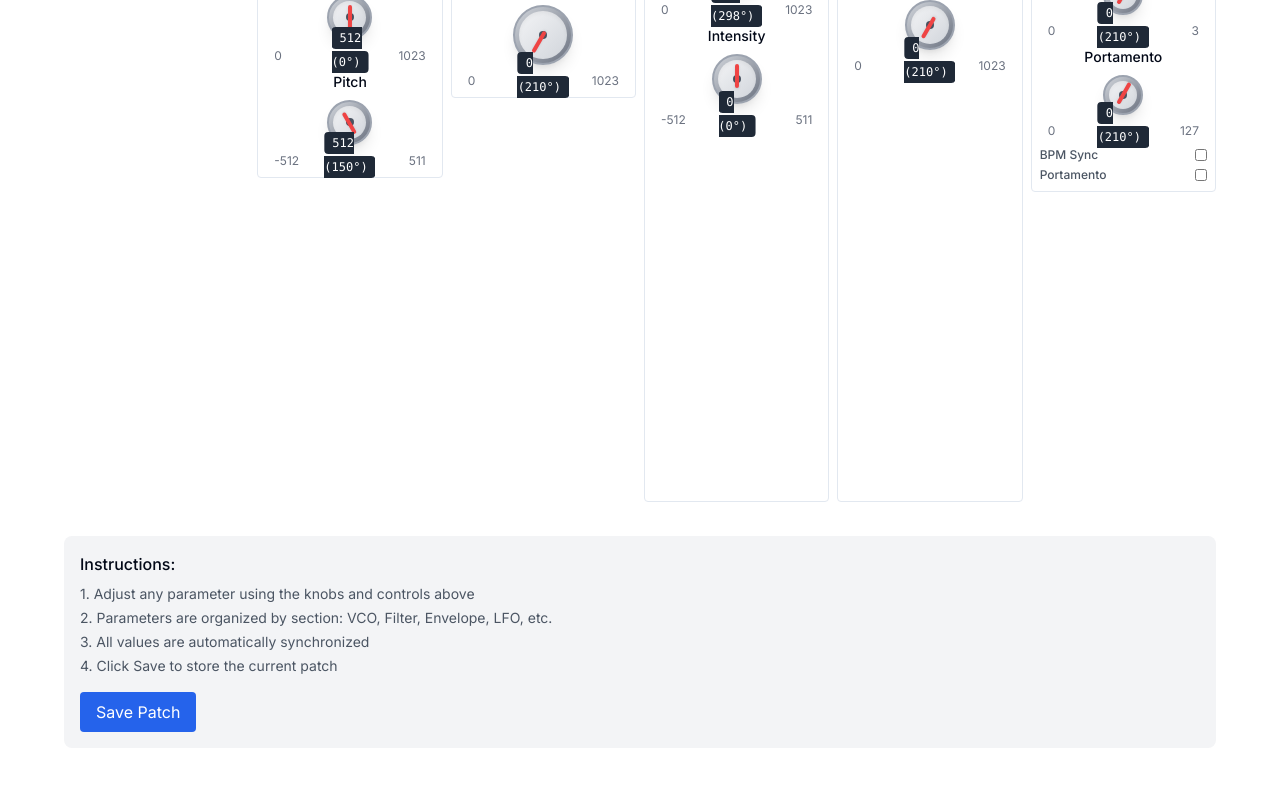
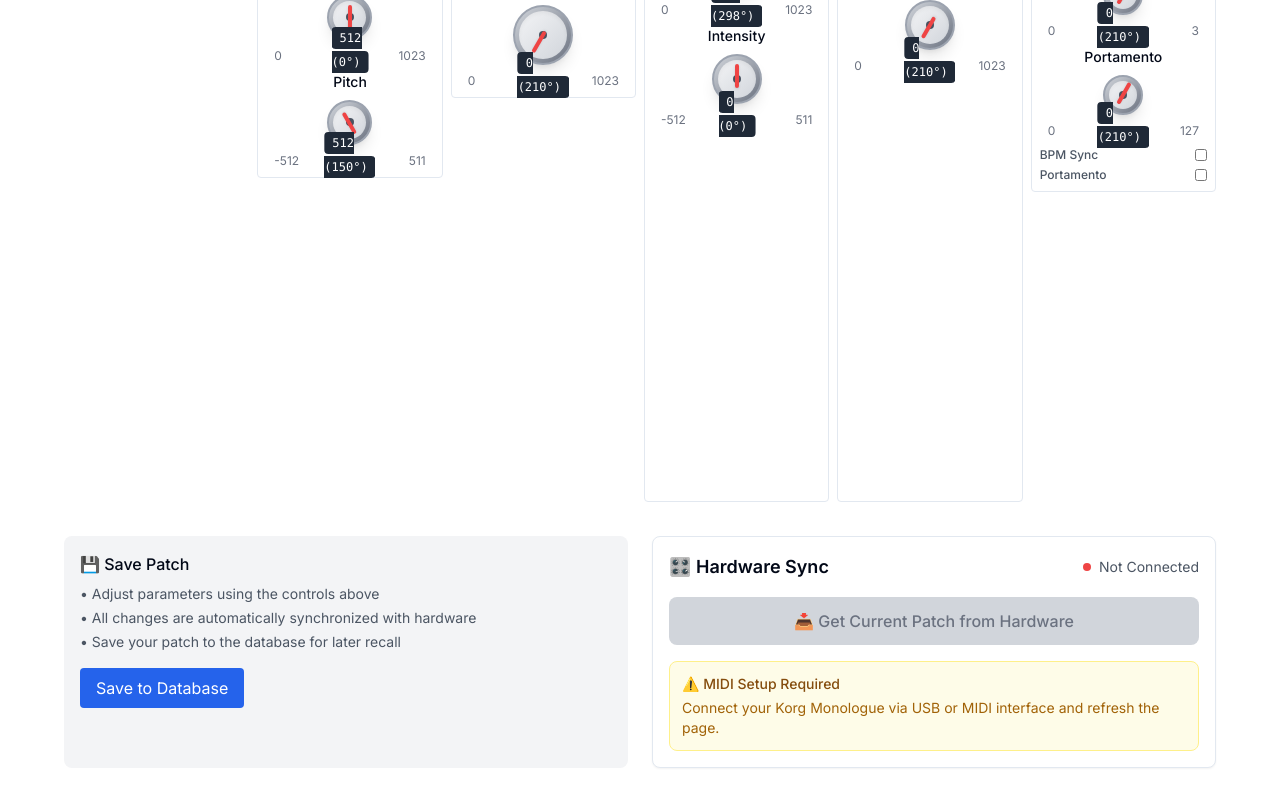
Before and after one commit to julzelements/monolab, a Next.js app: page / in a window 1280 px wide. Shown: the part 583-1383 px from the top of the page. Built offline with nearby package versions, Linux system fonts and the light colour scheme.

Commit message:
hardware dump completed. : )

```diff
--- a/src/app/page.tsx
+++ b/src/app/page.tsx
@@ -3,6 +3,7 @@
 import { useState } from "react";
 import { savePatch } from "@/lib/utils/patch-saving";
 import { MonologueEditor } from "@/components/MonologueEditor";
+import { HardwareDumpHandler } from "@/components/HardwareDumpHandler";
 import { MonologueParameters } from "@/lib/sysex/decoder";
 import { defaultMonologueParameters } from "@/lib/defaults/monologue-defaults";
 import { encodeMonologueParameters } from "@/lib/sysex/encoder";
@@ -30,6 +31,12 @@ export default function HomePage() {
     }
   }
 
+  function handleHardwarePatchReceived(parameters: MonologueParameters) {
+    console.log("🎹 Hardware patch received on main page:", parameters.patchName);
+    setCurrentParameters(parameters);
+    setSaveMessage(null); // Clear any previous save messages
+  }
+
   return (
     <div className="container mx-auto px-4 py-8">
       <div className="max-w-6xl mx-auto">
@@ -40,21 +47,22 @@ export default function HomePage() {
 
         <MonologueEditor parameters={currentParameters} onParametersChange={setCurrentParameters} className="mb-8" />
 
+        <div className="grid grid-cols-1 lg:grid-cols-2 gap-6">
+          {/* Save Controls */}
           <div className="p-4 bg-gray-100 rounded-lg">
-          <h3 className="font-medium mb-2">Instructions:</h3>
-          <ol className="text-sm text-gray-600 space-y-1 mb-4">
-            <li>1. Adjust any parameter using the knobs and controls above</li>
-            <li>2. Parameters are organized by section: VCO, Filter, Envelope, LFO, etc.</li>
-            <li>3. All values are automatically synchronized</li>
-            <li>4. Click Save to store the current patch</li>
-          </ol>
+            <h3 className="font-medium mb-2">💾 Save Patch</h3>
+            <div className="text-sm text-gray-600 space-y-1 mb-4">
+              <p>• Adjust parameters using the controls above</p>
+              <p>• All changes are automatically synchronized with hardware</p>
+              <p>• Save your patch to the database for later recall</p>
+            </div>
             <div className="flex items-center space-x-4">
               <button
                 onClick={handleSave}
                 disabled={saving}
-              className="px-4 py-2 bg-blue-600 text-white rounded disabled:opacity-50"
+                className="px-4 py-2 bg-blue-600 text-white rounded disabled:opacity-50 hover:bg-blue-700"
               >
-              {saving ? "Saving..." : "Save Patch"}
+                {saving ? "Saving..." : "Save to Database"}
               </button>
               {saveMessage && (
                 <span className={`text-sm ${saveMessage.includes("Saved") ? "text-green-600" : "text-red-600"}`}>
@@ -63,6 +71,10 @@ export default function HomePage() {
               )}
             </div>
           </div>
+
+          {/* Hardware Sync */}
+          <HardwareDumpHandler onPatchReceived={handleHardwarePatchReceived} />
+        </div>
       </div>
     </div>
   );
--- /dev/null
+++ b/src/components/HardwareDumpHandler.tsx
@@ -0,0 +1,188 @@
+/**
+ * Hardware Dump Handler Component
+ *
+ * Provides UI for receiving complete patches from Korg Monologue hardware.
+ * Handles the flow: User requests dump → Hardware sends SysEx → Update app state
+ */
+
+"use client";
+
+import { useState, useEffect, useCallback } from "react";
+import { SimpleMIDIManager } from "@/utils/simple-midi";
+import { MonologueParameters } from "@/lib/sysex/decoder";
+
+interface HardwareDumpHandlerProps {
+  onPatchReceived: (parameters: MonologueParameters) => void;
+  className?: string;
+}
+
+export function HardwareDumpHandler({ onPatchReceived, className = "" }: HardwareDumpHandlerProps) {
+  const [midiManager] = useState(() => SimpleMIDIManager.getInstance());
+  const [isWaitingForDump, setIsWaitingForDump] = useState(false);
+  const [lastDumpTime, setLastDumpTime] = useState<Date | null>(null);
+  const [lastPatchName, setLastPatchName] = useState<string | null>(null);
+  const [error, setError] = useState<string | null>(null);
+  const [isConnected, setIsConnected] = useState(false);
+
+  // Check MIDI connection status
+  useEffect(() => {
+    const checkConnection = () => {
+      setIsConnected(midiManager.isMonologueConnected());
+    };
+
+    checkConnection();
+    const interval = setInterval(checkConnection, 1000);
+
+    return () => clearInterval(interval);
+  }, [midiManager]);
+
+  // Handle incoming hardware patch dumps
+  useEffect(() => {
+    const handleHardwarePatch = (event: any) => {
+      try {
+        const { parameters, timestamp } = event;
+
+        if (parameters.isValid) {
+          console.log("🎹 Hardware patch received:", parameters.patchName);
+
+          // Update app state with the complete patch
+          onPatchReceived(parameters);
+
+          // Update UI feedback
+          setLastDumpTime(new Date(timestamp));
+          setLastPatchName(parameters.patchName);
+          setIsWaitingForDump(false);
+          setError(null);
+
+          console.log("✅ Hardware patch loaded successfully!");
+        } else {
+          throw new Error(parameters.error || "Invalid patch data received");
+        }
+      } catch (err: any) {
+        console.error("❌ Failed to handle hardware patch:", err);
+        setError(err.message || "Failed to load patch from hardware");
+        setIsWaitingForDump(false);
+      }
+    };
+
+    midiManager.on("hardwarePatchReceived", handleHardwarePatch);
+
+    return () => {
+      midiManager.off("hardwarePatchReceived", handleHardwarePatch);
+    };
+  }, [midiManager, onPatchReceived]);
+
+  const requestDumpFromHardware = useCallback(() => {
+    if (!isConnected) {
+      setError("No Monologue connected. Please connect your hardware via MIDI.");
+      return;
+    }
+
+    setIsWaitingForDump(true);
+    setError(null);
+    console.log("📥 Waiting for hardware dump...");
+
+    // Auto-timeout after 10 seconds
+    setTimeout(() => {
+      if (isWaitingForDump) {
+        setIsWaitingForDump(false);
+        setError("Timeout waiting for hardware dump. Please try again.");
+      }
+    }, 10000);
+  }, [isConnected, isWaitingForDump]);
+
+  const clearStatus = () => {
+    setError(null);
+    setLastDumpTime(null);
+    setLastPatchName(null);
+    setIsWaitingForDump(false);
+  };
+
+  return (
+    <div className={`p-4 border rounded-lg bg-white shadow-sm ${className}`}>
+      <div className="flex items-center justify-between mb-4">
+        <h3 className="text-lg font-semibold">🎛️ Hardware Sync</h3>
+        <div className="flex items-center gap-2">
+          <div className={`w-2 h-2 rounded-full ${isConnected ? "bg-green-500" : "bg-red-500"}`}></div>
+          <span className="text-sm text-gray-600">{isConnected ? "Monologue Connected" : "Not Connected"}</span>
+        </div>
+      </div>
+
+      <div className="space-y-4">
+        {/* Main Action Button */}
+        <button
+          onClick={requestDumpFromHardware}
+          disabled={isWaitingForDump || !isConnected}
+          className={`w-full px-4 py-3 rounded-lg font-medium transition-colors ${
+            isWaitingForDump || !isConnected
+              ? "bg-gray-300 text-gray-500 cursor-not-allowed"
+              : "bg-blue-600 text-white hover:bg-blue-700 active:bg-blue-800"
+          }`}
+        >
+          {isWaitingForDump ? (
+            <span className="flex items-center justify-center gap-2">
+              <div className="animate-spin w-4 h-4 border-2 border-white border-t-transparent rounded-full"></div>
+              Waiting for Hardware...
+            </span>
+          ) : (
+            "📥 Get Current Patch from Hardware"
+          )}
+        </button>
+
+        {/* Instructions */}
+        {isWaitingForDump && (
+          <div className="p-3 bg-blue-50 border border-blue-200 rounded-lg">
+            <p className="text-sm text-blue-800 font-medium mb-2">📋 How to send patch from Monologue:</p>
+            <ol className="text-sm text-blue-700 space-y-1 ml-4 list-decimal">
+              <li>
+                Press and hold <strong>WRITE</strong> button
+              </li>
+              <li>
+                While holding, press <strong>PROGRAM/VALUE</strong> knob
+              </li>
+              <li>Release both buttons</li>
+              <li>Your current patch will be sent to this app</li>
+            </ol>
+          </div>
+        )}
+
+        {/* Status Messages */}
+        {error && (
+          <div className="p-3 bg-red-50 border border-red-200 rounded-lg flex items-start justify-between">
+            <div>
+              <p className="text-sm text-red-800 font-medium">❌ Error</p>
+              <p className="text-sm text-red-700">{error}</p>
+            </div>
+            <button onClick={clearStatus} className="text-red-500 hover:text-red-700 ml-2">
+              ✕
+            </button>
+          </div>
+        )}
+
+        {lastDumpTime && !error && (
+          <div className="p-3 bg-green-50 border border-green-200 rounded-lg flex items-start justify-between">
+            <div>
+              <p className="text-sm text-green-800 font-medium">✅ Patch Received</p>
+              <p className="text-sm text-green-700">
+                <strong>"{lastPatchName}"</strong> loaded at {lastDumpTime.toLocaleTimeString()}
+              </p>
+            </div>
+            <button onClick={clearStatus} className="text-green-500 hover:text-green-700 ml-2">
+              ✕
+            </button>
+          </div>
+        )}
+
+        {/* Help Text */}
+        {!isConnected && (
+          <div className="p-3 bg-yellow-50 border border-yellow-200 rounded-lg">
+            <p className="text-sm text-yellow-800 font-medium">⚠️ MIDI Setup Required</p>
+            <p className="text-sm text-yellow-700 mt-1">
+              Connect your Korg Monologue via USB or MIDI interface and refresh the page.
+            </p>
+          </div>
+        )}
+      </div>
+    </div>
+  );
+}
```
Lines whose indentation alone changed are shown as unchanged.
